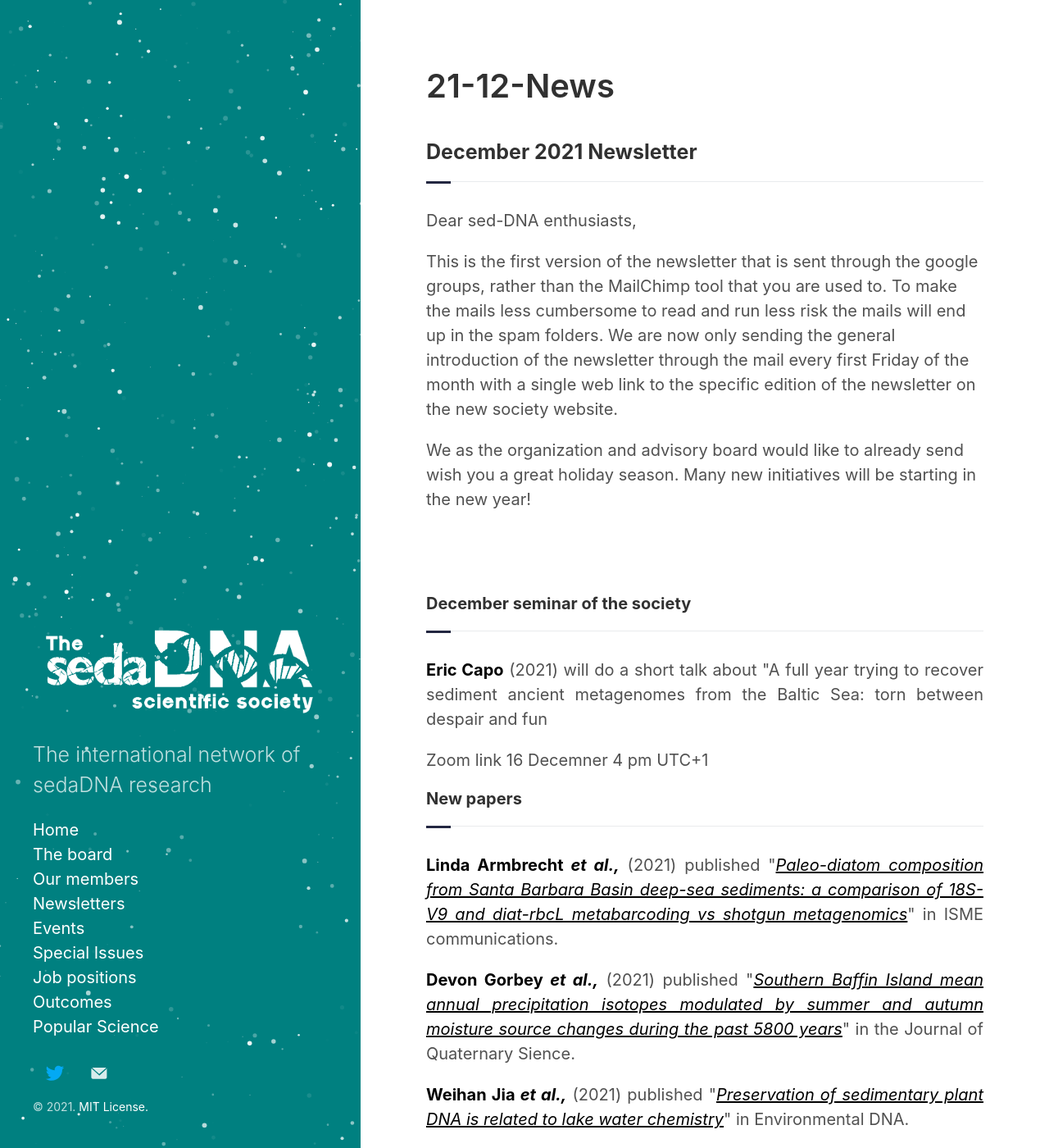
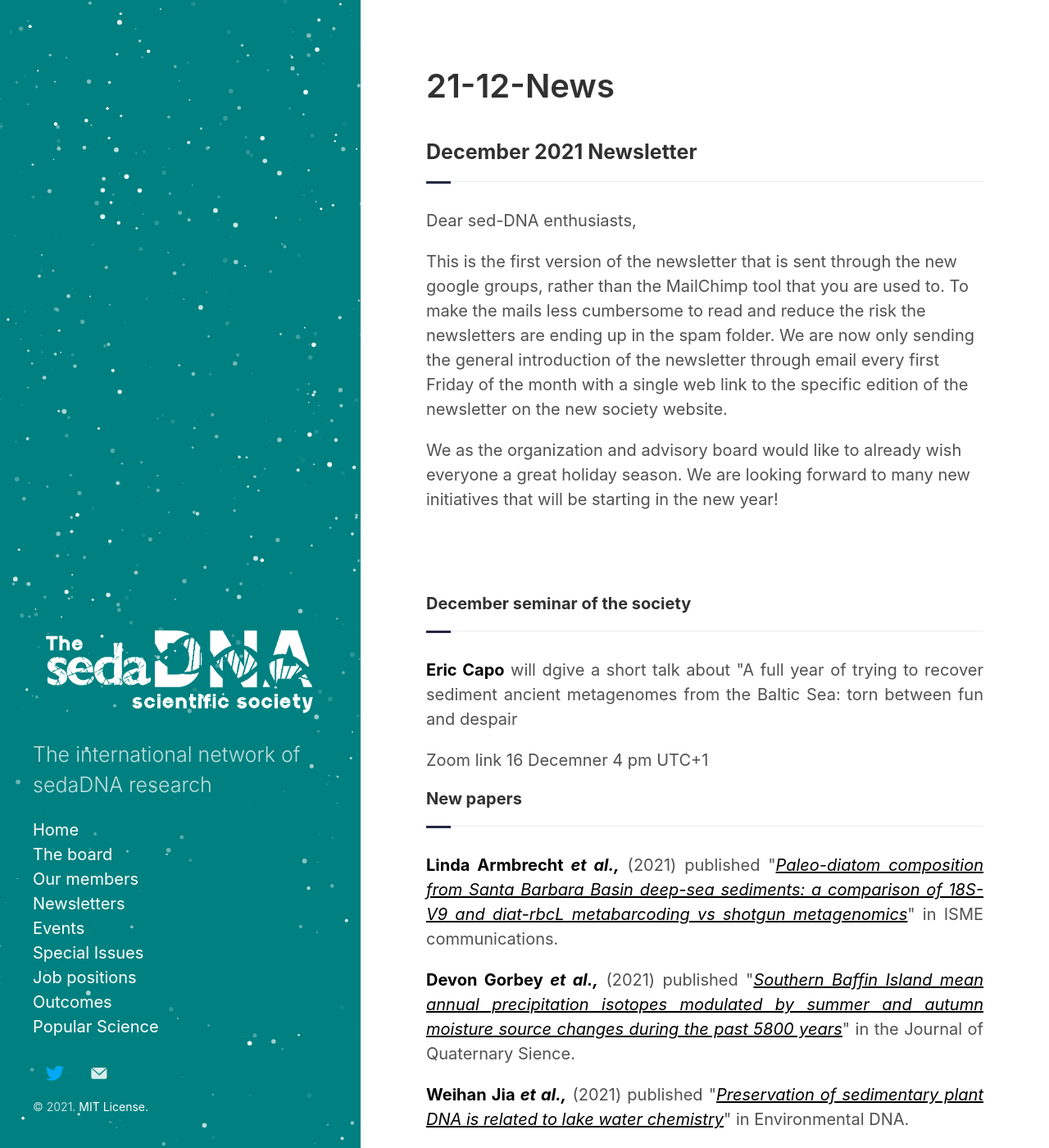
Before and after one commit to sedadna/sedadna.github.io, a Jekyll site: the page built from category/news/21-12.md, in a window 1280 px wide and 1400 px high. Shown: the whole window at 82% size. Built offline with Jekyll 4.4.1, drawn with Linux system fonts in a browser that asks for light colours; some of the changed text lies outside the part shown.

Commit message:
Update 21-12.md

```diff
--- a/category/news/21-12.md
+++ b/category/news/21-12.md
@@ -9,15 +9,15 @@ title: 21-12-News
 
 <p>Dear sed-DNA enthusiasts,</p>
 
-<p>This is the first version of the newsletter that is sent through the google groups, rather than the MailChimp tool that you are used to. To make the mails less cumbersome to read and run less risk the mails will end up in the spam folders. We are now only sending the general introduction of the newsletter through the mail every first Friday of the month with a single web link to the specific edition of the newsletter on the new society website. </p>
+<p>This is the first version of the newsletter that is sent through the new google groups, rather than the MailChimp tool that you are used to. To make the mails less cumbersome to read and reduce the risk the newsletters are ending up in the spam folder. We are now only sending the general introduction of the newsletter through email every first Friday of the month with a single web link to the specific edition of the newsletter on the new society website. </p>
 
-<p>We as the organization and advisory board would like to already send wish you a great holiday season. Many new initiatives will be starting in the new year! </p>
+<p>We as the organization and advisory board would like to already wish everyone a great holiday season. We are looking forward to many new initiatives that will be starting in the new year! </p>
 <br>
 <br>
 
 <div class="intro">
 <h4 class="section-title underline">December seminar of the society</h4>
-<p><a href="https://ercapo.wixsite.com/sedadna-society/ericcapo" target="_blank"><b>Eric Capo</b></a> (2021)  will do a short talk about "A full year trying to recover sediment ancient metagenomes from the Baltic Sea: torn between despair and fun</p>
+<p><a href="https://ercapo.wixsite.com/sedadna-society/ericcapo" target="_blank"><b>Eric Capo</b></a> will dgive a short talk about "A full year of trying to recover sediment ancient metagenomes from the Baltic Sea: torn between fun and despair</p>
 
 Zoom link 16 Decemner 4 pm UTC+1
 
@@ -43,7 +43,7 @@ Zoom link 16 Decemner 4 pm UTC+1
 
 <p><a href="https://www.researchgate.net/profile/Peter-Seeber" target="_blank"><b>Peter Andreas Seeber and colleagues</b></a> (2021) made the preprint "<a href="https://www.biorxiv.org/content/10.1101/2021.11.02.462738v1" target="_blank"><u><i>Fungal biodiversity in Arctic paleoecosystems assessed by metabarcoding of lake sedimentary ancient DNA</i></u></a>" available at Research Square Preprints.</p>
 
-<p><a href="https://www.researchgate.net/profile/Barbara-Von-Hippel" target="_blank"><b>Barbara von Hippel and colleagues</b></a> (2021) made the preprint "<a href="https://www.biorxiv.org/content/10.1101/2021.11.05.465756v1" target="_blank"><u><i> "Long-term fungus–plant co-variation from multi-site sedimentary ancient DNA metabarcoding in Siberia</i></u></a>" available at Research Square Preprints.</p>
+<p><a href="https://www.researchgate.net/profile/Barbara-Von-Hippel" target="_blank"><b>Barbara von Hippel and colleagues</b></a> (2021) made the preprint "<a href="https://www.biorxiv.org/content/10.1101/2021.11.05.465756v1" target="_blank"><u><i>Long-term fungus–plant co-variation from multi-site sedimentary ancient DNA metabarcoding in Siberia</i></u></a>" available at Research Square Preprints.</p>
 
 <br>
 <br>
```
